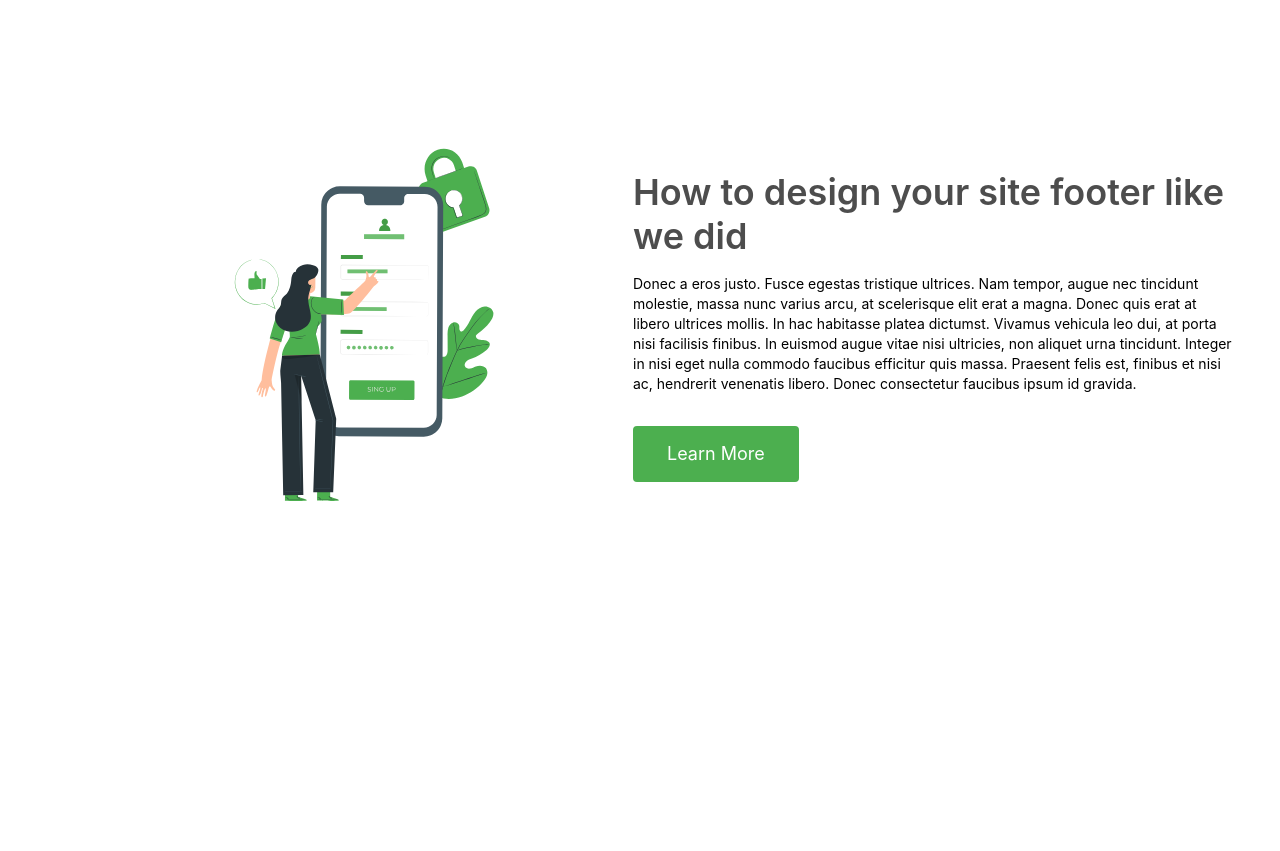
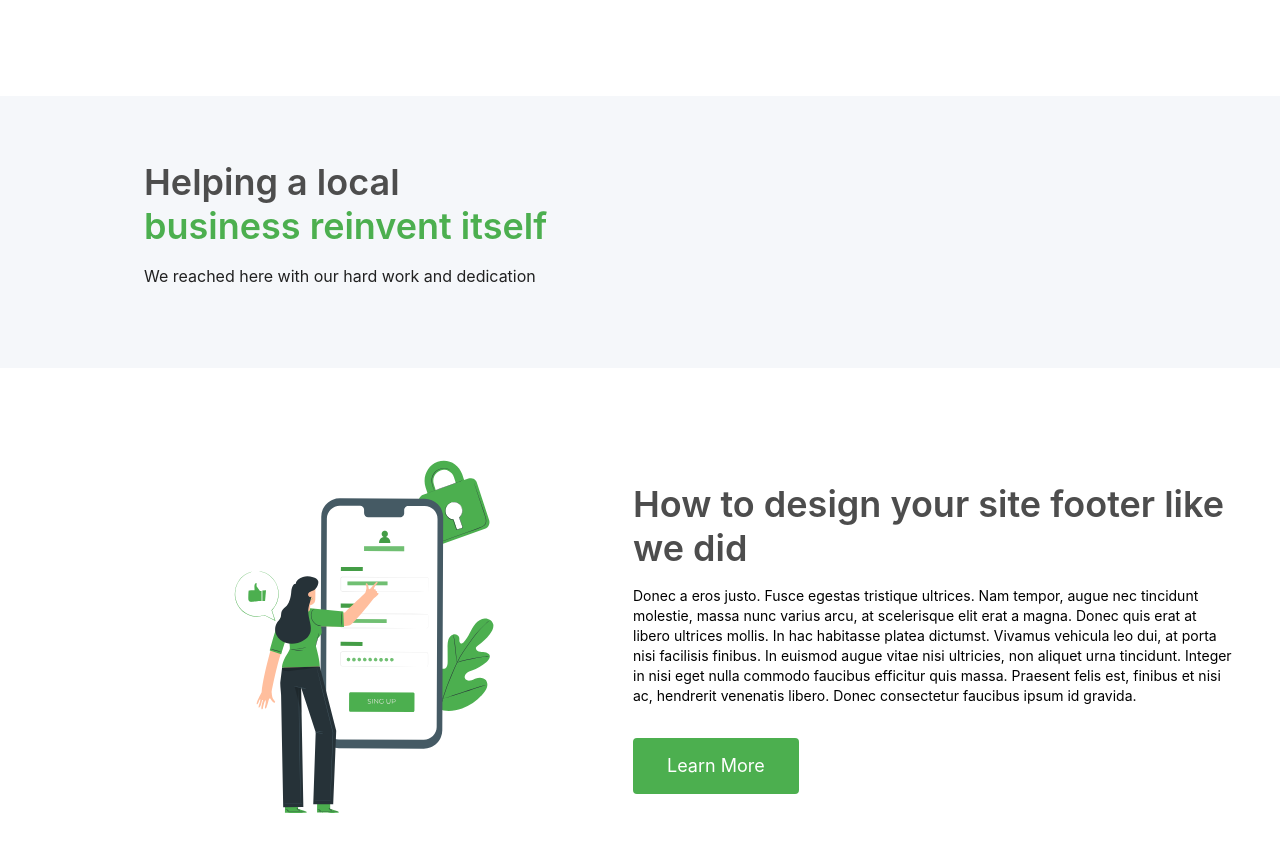
Before and after one commit to ViniciusDaCunha/first-site-in-react-ts, a React (Vite) app: page / in a window 1280 px wide. Shown: the part 1845-2696 px from the top of the page. Before the commit the page ends 2402 px from the top, so only its background shows below. Built offline with nearby package versions, Linux system fonts and the light colour scheme; a web font is replaced by a local one.

Commit message:
Started first part of the achievements area now passing to Vini

```diff
--- a/src/App.tsx
+++ b/src/App.tsx
@@ -1,4 +1,5 @@
 import "./App.css";
+import Achievements from "./components/Achievements/Achievements";
 import ClientsSection from "./components/ClientsSection/ClientsSection";
 import CommunitySection from "./components/CommunitySection/CommunitySection";
 import HeroSection from "./components/HeroSection/HeroSection";
@@ -14,6 +15,7 @@ function App() {
       <ClientsSection />
       <CommunitySection />
       <PixelGrade />
+      <Achievements />
       <PixelFooter />
     </>
   );
--- /dev/null
+++ b/src/components/Achievements/Achievements.css
@@ -0,0 +1,19 @@
+.Achievements {
+  position: relative;
+  background-color: var(--silver);
+  margin-top: 40px;
+  padding: 64px 0;
+}
+
+.Achievements .grid-flex {
+  display: flex;
+  gap: 72px;
+}
+
+.Achievements .grid-flex .left-side {
+  flex: 0 0 540px;
+  padding-right: 132px;
+}
+.Achievements .grid-flex .right-side {
+  flex: 1;
+}
--- /dev/null
+++ b/src/components/Achievements/Achievements.tsx
@@ -0,0 +1,29 @@
+import Centralizer from "../Centralizer/Centralizer";
+import Body from "../Typography/Body";
+import Headline from "../Typography/Headline";
+import "./Achievements.css";
+
+function Achievements() {
+  return (
+    <div className="Achievements">
+      <Centralizer>
+        <div className="grid-flex">
+          <div className="left-side">
+            <Headline color="grey" size="h2">
+              Helping a local
+            </Headline>
+            <Headline color="primary" size="h2">
+              business reinvent itself
+            </Headline>
+            <Body color="black" weight="regular" size="body2">
+              We reached here with our hard work and dedication
+            </Body>
+          </div>
+          <div className="right-side"></div>
+        </div>
+      </Centralizer>
+    </div>
+  );
+}
+
+export default Achievements;
```
